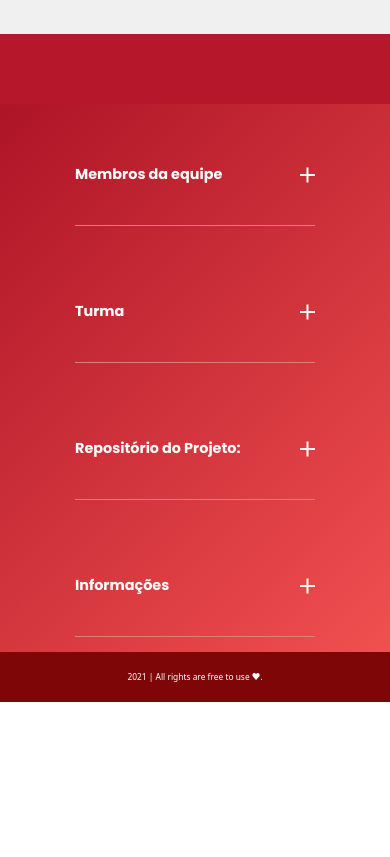
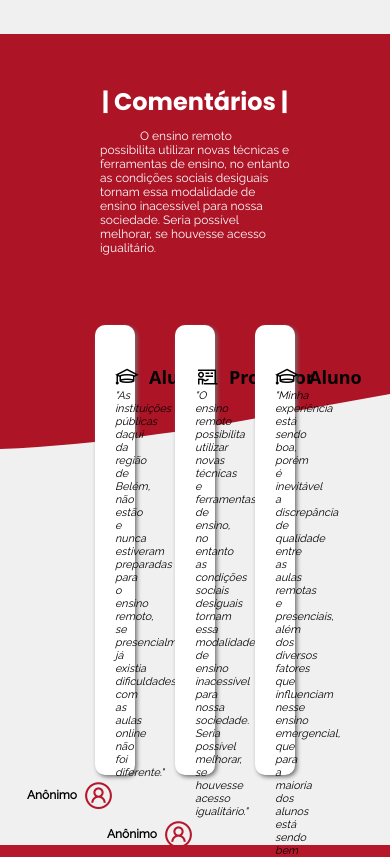
Before and after one commit to RafaelCardoso11/EAD-research-project-Angular, an Angular app: page / in a window 390 px wide. Shown: the part 4480-5337 px from the top of the page. Before the commit the page ends 5182 px from the top, so only its background shows below. Built offline with nearby package versions, Linux system fonts and the light colour scheme; a web font is replaced by a local one.

Commit message:
Co-authored-by: Erineble <Erineble@users.noreply.github.com>

```diff
--- a/src/app/app.component.html
+++ b/src/app/app.component.html
@@ -2,4 +2,5 @@
 <app-content-header-view></app-content-header-view>
 <app-content-more-about-research-view></app-content-more-about-research-view>
 <app-content-goals-research></app-content-goals-research>
+<app-section-comments></app-section-comments>
 <app-footer></app-footer>
--- a/src/app/app.module.ts
+++ b/src/app/app.module.ts
@@ -10,6 +10,7 @@ import { ContentMoreAboutResearchViewComponent } from './components/viewTemplate
 import { HttpClientModule } from '@angular/common/http';
 import {FormsModule} from '@angular/forms';
 import { ContentGoalsResearchComponent } from './components/viewTemplates/content-goals-research/content-goals-research.component';
+import { SectionCommentsComponent } from './components/viewTemplates/section-comments/section-comments.component';
 
 
 @NgModule({
@@ -19,7 +20,8 @@ import { ContentGoalsResearchComponent } from './components/viewTemplates/conten
     FooterComponent,
     ContentHeaderViewComponent,
     ContentMoreAboutResearchViewComponent,
-    ContentGoalsResearchComponent
+    ContentGoalsResearchComponent,
+    SectionCommentsComponent
   ],
   imports: [
     BrowserModule,
--- a/src/app/components/templates/footer/footer.component.html
+++ b/src/app/components/templates/footer/footer.component.html
@@ -76,6 +76,7 @@
                     <li class="aboutUs"><a href="#forms">Formulários</a></li>
                     <li class="aboutUs"><a href="#goals">Objetivos</a></li>
                     <li class="aboutUs"><a href="#etapas">Etapas</a></li>
+                    <li class="aboutUs"><a href="#comments">Comentários</a></li>
                     <!-- <li class="aboutUs"><a href="#results">Resultados</a></li> -->
                     <!-- <li class="aboutUs"><a href="#aboutus">Sobre nós</a></li> -->
                 </ul>
--- a/src/app/components/templates/header/header.component.html
+++ b/src/app/components/templates/header/header.component.html
@@ -6,6 +6,7 @@
                 <li class="aboutUs"><a href="#forms">Formulários</a></li>
                 <li class="aboutUs"><a href="#goals">Objetivo</a></li>
                 <li class="aboutUs"><a href="#etapas">Etapas</a></li>
+                <li class="aboutUs"><a href="#comments">Comentários</a></li>
                 <!-- <li class="aboutUs"><a href="#results">Resultados</a></li> -->
                 <li class="aboutUs"><a href="#aboutus">Sobre nós</a></li>
             </ul>
@@ -21,6 +22,7 @@
                 <li class="aboutUs"><a href="#forms">Formulários</a></li>
                 <li class="aboutUs"><a href="#goals">Objetivos</a></li>
                 <li class="aboutUs"><a href="#etapas">Etapas</a></li>
+                <li class="aboutUs"><a href="#comments">Comentários</a></li>
                 <!-- <li class="aboutUs"><a href="#results">Resultados</a></li> -->
                 <li class="aboutUs"><a href="#aboutus">Sobre nós</a></li>
             </ul>
--- /dev/null
+++ b/src/app/components/viewTemplates/section-comments/section-comments.component.html
@@ -0,0 +1,71 @@
+<section class="container-comments">
+  <div class="blob-svg">
+    <svg xmlns="http://www.w3.org/2000/svg" viewBox="0 0 1440 320" preserveAspectRatio="none">
+      <path fill="#FF0066"
+        d="M0,224L40,218.7C80,213,160,203,240,213.3C320,224,400,256,480,240C560,224,640,160,720,144C800,128,880,160,960,149.3C1040,139,1120,85,1200,96C1280,107,1360,181,1400,218.7L1440,256L1440,320L1400,320C1360,320,1280,320,1200,320C1120,320,1040,320,960,320C880,320,800,320,720,320C640,320,560,320,480,320C400,320,320,320,240,320C160,320,80,320,40,320L0,320Z">
+      </path>
+    </svg>
+  </div>
+  <h1 class="title-comments" id="comments">| Comentários |</h1>
+  <p class="subtitle-comments">
+    O ensino remoto possibilita utilizar novas técnicas e ferramentas de ensino, no entanto as condições sociais
+    desiguais tornam essa modalidade de ensino inacessível para nossa sociedade. Seria possível melhorar, se houvesse
+    acesso igualitário.
+  </p>
+  <div class="container-cards-comments">
+
+    <div class="comments-cards">
+
+      <h1 class="title-card">
+        <i class="las la-graduation-cap"></i>
+        <div>Aluno</div>
+      </h1>
+      <p class="textArea-comments">
+        "As instituições públicas daqui da região de Belém, não estão e nunca estiveram preparadas para o ensino remoto,
+        se presencialmente já existia dificuldades, com as aulas online não foi diferente."
+      </p>
+      <footer>
+        <h3 class="author-comments">
+          Anônimo
+        </h3>
+        <i class="las la-user-circle"></i>
+      </footer>
+    </div>
+    <div class="comments-cards">
+      <h1 class="title-card">
+        <i class="las la-chalkboard-teacher"></i>
+        <div>Professor</div>
+      </h1>
+      <p class="textArea-comments">
+        "O ensino remoto possibilita utilizar novas técnicas e ferramentas de ensino, no entanto as condições sociais
+        desiguais tornam essa modalidade de ensino inacessível para nossa sociedade. Seria possível melhorar, se
+        houvesse acesso igualitário."
+      </p>
+      <footer>
+        <h3 class="author-comments">
+          Anônimo
+        </h3>
+        <i class="las la-user-circle"></i>
+      </footer>
+    </div>
+    <div class="comments-cards">
+      <h1 class="title-card">
+        <i class="las la-graduation-cap"></i>
+        <div>Aluno</div>
+      </h1>
+      <p class="textArea-comments">
+        "Minha experiência está sendo boa, porém é inevitável a discrepância de qualidade entre as aulas remotas e
+        presenciais, além dos diversos fatores que influenciam nesse ensino emergencial, que para a maioria dos alunos
+        está sendo bem caótico!"
+      </p>
+      <footer>
+        <h3 class="author-comments">
+          Anônimo
+        </h3>
+        <i class="las la-user-circle"></i>
+      </footer>
+    </div>
+
+  </div>
+
+</section>
--- /dev/null
+++ b/src/app/components/viewTemplates/section-comments/section-comments.component.scss
@@ -0,0 +1,101 @@
+@import "../../../colors/paleta.scss";
+.container-comments {
+  position: relative;
+  z-index: 1;
+  width: 100%;
+  height: 100%;
+  background-color: $gray-backgroud-color;
+  .title-comments {
+    padding-bottom: 10px;
+    color: $white-color;
+    text-align:center;
+    font-size: 40rem;
+    font-family: "Poppins", Sans-serif;
+    width: 100%;
+    padding-top: 50px;
+
+  }
+  .subtitle-comments {
+    text-indent: 40px;
+    font-family: "Raleway", sans-serif;
+    font-size: 20rem;
+    padding: 0px 100px;
+    color: white;
+  }
+  .container-cards-comments {
+    display: grid;
+    justify-items: center;
+    grid-gap: 50px;
+    grid-row-gap: 100px;
+    grid-template-columns: repeat(auto-fit, minmax(3px, 1fr));
+    padding: 70px 100px;
+    .comments-cards {
+      background-color: $white-color;
+      box-shadow: 2px 2px 4px 0px rgb(116, 113, 113);
+      border-radius: 10px;
+      width: 100%;
+      height: 450px;
+      position: relative;
+      padding: 20px;
+      display: flex;
+      flex-direction: column;
+      justify-content: space-between;
+
+      .title-card {
+
+        padding-top: 20px;
+        font-size: 30rem;
+        font-family: "Poppins";
+        color: $black-color;
+        margin-right: 5px;
+        align-items: center;
+        display: flex;
+        i{
+          margin-right: 10px;
+          font-size: 40rem;
+        }
+      }
+      .textArea-comments {
+        font-size: 18rem;
+        font-family: "Raleway", sans-serif;
+        color: $black-color;
+        font-weight: 400;
+        font-style: italic;
+      }
+      footer {
+        width: 100%;
+        display: flex;
+        justify-content: flex-end;
+        align-items: center;
+        .author-comments {
+          font-size: 20rem;
+          margin-right: 5px;
+          font-family: "Raleway", sans-serif;
+        }
+        i {
+          color: $red-secundary-Color;
+          font-size: 55rem;
+        }
+      }
+    }
+  }
+
+  .blob-svg {
+    overflow: hidden;
+    width: 100%;
+
+    svg {
+      position: absolute;
+      bottom: 0;
+      right: 0;
+      width: 4000px;
+      transform: rotate(180deg);
+      top: 0;
+      height: 1200px;
+      z-index: -1;
+      path {
+        fill: $red-primary-Color;
+      }
+    }
+  }
+}
--- /dev/null
+++ b/src/app/components/viewTemplates/section-comments/section-comments.component.ts
@@ -0,0 +1,15 @@
+import { Component, OnInit } from '@angular/core';
+
+@Component({
+  selector: 'app-section-comments',
+  templateUrl: './section-comments.component.html',
+  styleUrls: ['./section-comments.component.scss']
+})
+export class SectionCommentsComponent implements OnInit {
+
+  constructor() { }
+
+  ngOnInit(): void {
+  }
+
+}
--- a/src/app/sizeResponsiveness/_desktop-min-900px.scss
+++ b/src/app/sizeResponsiveness/_desktop-min-900px.scss
@@ -169,4 +169,25 @@
         }
     }
   }
+
+
+
+  .container-comments {
+    .container-cards-comments {
+
+
+        .textArea-comments {
+            font-size: 19rem;
+        }
+        footer {
+
+          .author-comments {
+
+          }
+          i {
+
+          }
+        }
+      }
+    }
 }
--- a/src/app/sizeResponsiveness/_mobile-max-900px.scss
+++ b/src/app/sizeResponsiveness/_mobile-max-900px.scss
@@ -81,6 +81,27 @@
     }
 }
 
+@media only screen and (max-width: 600px) {
+    .container-comments {
+        .container-cards-comments {
+
+
+            .textArea-comments {
+                font-size: 22rem;
+            }
+            footer {
+
+              .author-comments {
+
+              }
+              i {
+
+              }
+            }
+          }
+        }
+
+}
 @media only screen and (max-width: 450px) {
     header {
         .header-container {
--- a/src/index.html
+++ b/src/index.html
@@ -19,6 +19,7 @@
   <link rel="preconnect" href="https://fonts.gstatic.com" crossorigin>
   <link href="https://fonts.googleapis.com/css2?family=Raleway:wght@300;400&display=swap" rel="stylesheet">
   <link href="https://fonts.googleapis.com/css2?family=Poppins:wght@700&display=swap" rel="stylesheet">
+  <link rel="stylesheet" href="https://maxst.icons8.com/vue-static/landings/line-awesome/line-awesome/1.3.0/css/line-awesome.min.css">
 </head>
 
 <body class="mat-typography">
--- a/src/styles.scss
+++ b/src/styles.scss
@@ -23,12 +23,12 @@ button{
 }
 @media (max-width: 900px){
     html{
-        font-size: 0.8px;
+        font-size: 1px;
     }
 }
 @media (max-width: 600px){
     html{
-        font-size: 0.7px;
+        font-size: 0.8px;
     }
 }
 @media (max-width: 500px){
```
